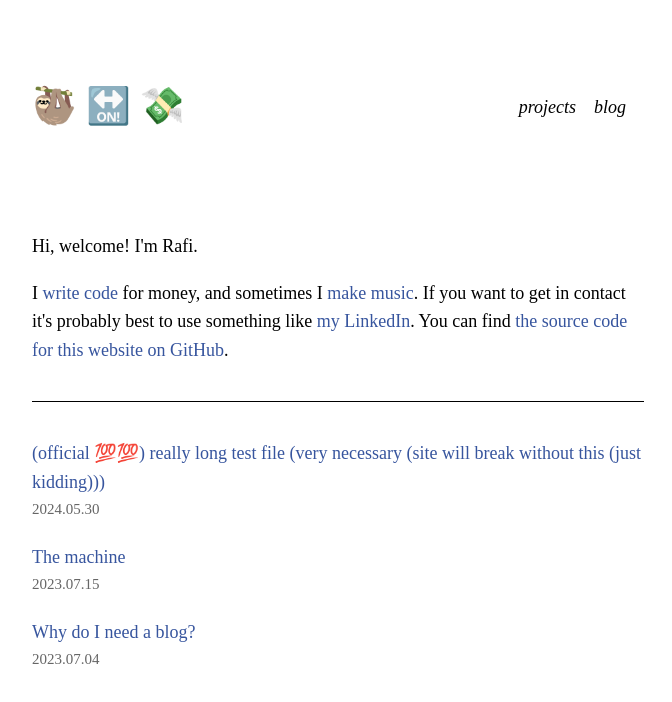
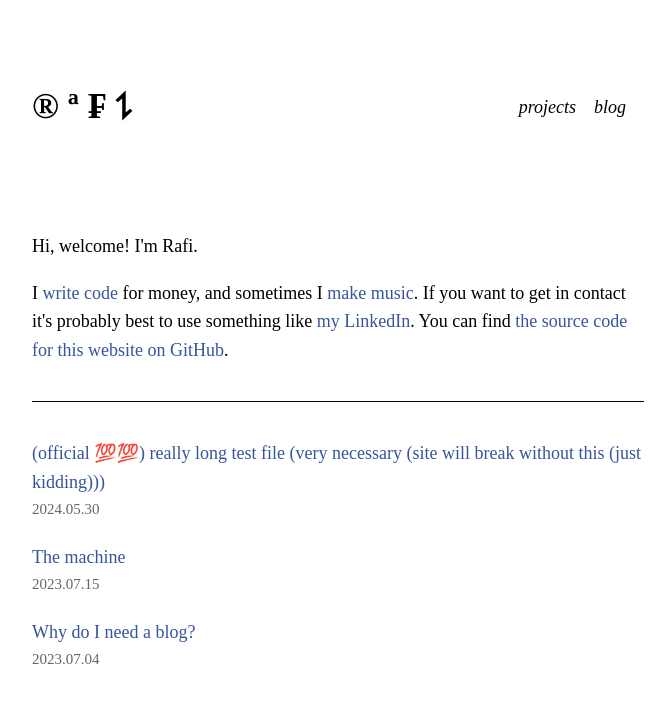
Before and after one commit to rgildiaz/blog, a Next.js app: page / in a window 1280 px wide. Shown: the top 702 px of the page, without its empty margins (302-974 px from the left). Built offline with nearby package versions, Linux system fonts and the light colour scheme.

Commit message:
fix(blog): move /posts to /blog

```diff
--- a/components/blogPostList.js
+++ b/components/blogPostList.js
@@ -5,7 +5,7 @@ import utilStyles from "../styles/utils.module.css";
 const BlogPost = ({ id, date, title }) => {
   return (
     <li className={`${utilStyles.listItem} ${utilStyles.flex}`} key={id}>
-      <Link href={`/posts/${id}`}>{title}</Link>
+      <Link href={`/blog/${id}`}>{title}</Link>
       <small className={utilStyles.lightText}>
         <Date dateString={date} />
       </small>
--- a/components/layout.js
+++ b/components/layout.js
@@ -8,7 +8,7 @@ function Header() {
   return (
     <header className={styles.header}>
       <h1>
-        <Link href="/">🦥 🔛 💸</Link>
+        <Link href="/">® ª ₣ ⥍</Link>
       </h1>
       <nav className={styles.nav}>
         <ul>
@@ -16,7 +16,7 @@ function Header() {
             <Link href="/projects">projects</Link>
           </li>
           <li>
-            <Link href="/posts">blog</Link>
+            <Link href="/blog">blog</Link>
           </li>
         </ul>
       </nav>
```
Also changed, not shown: pages/blog/[id].js (renamed from pages/posts/[id].js).
